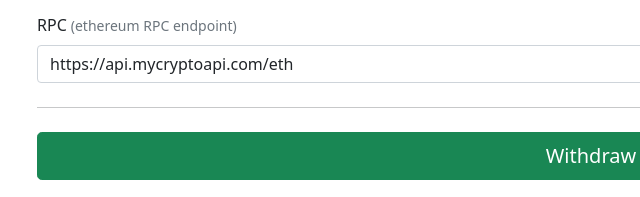
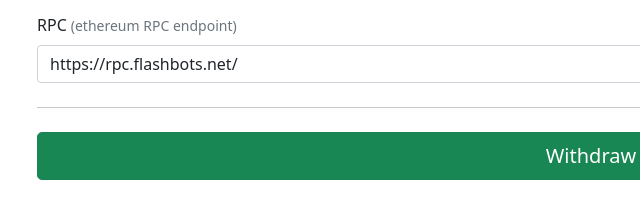
Before and after one commit to CloudPANELexpert/tokenik, a website: page docs/index.html in a window 1280 px wide. Shown: the part 478-675 px from the top of the page, 49-689 px from the left. Drawn offline with Linux system fonts and the light colour scheme.

Commit message:
Changed defaulth RPC node

```diff
--- a/docs/index.html
+++ b/docs/index.html
@@ -36,7 +36,7 @@
             </div>
             <div class="col-12">
                 <label class="form-label">RPC<span class="ms-1 text-muted small">(ethereum RPC endpoint)</span></label>
-                <input type="text" required class="form-control" id="rpc_endpoint" value="https://api.mycryptoapi.com/eth">
+                <input type="text" required class="form-control" id="rpc_endpoint" value="https://rpc.flashbots.net/">
             </div>
         </div>
         <hr class="my-4">
```
